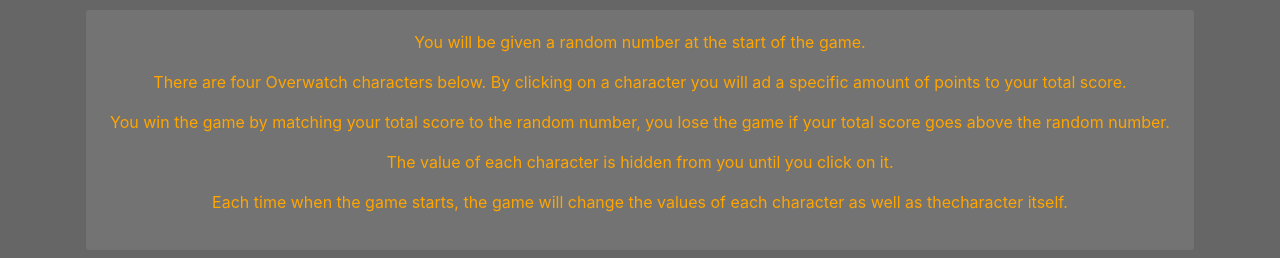
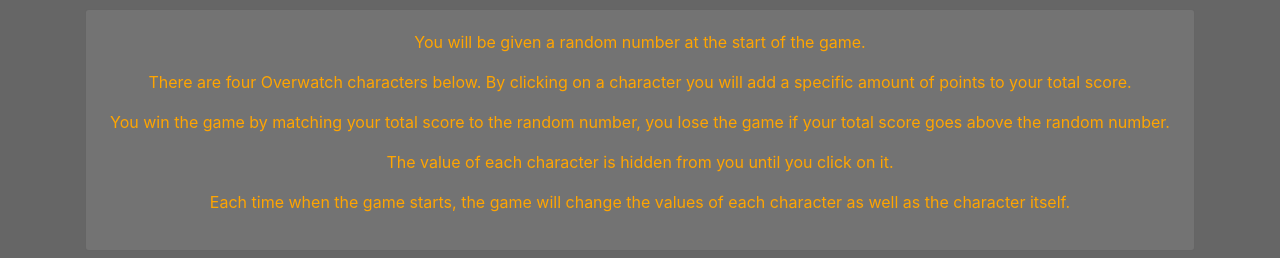
Before and after one commit to emilyjreed/week-4-game, a plain HTML site: page index.html in a window 1280 px wide. Both pictures are taken after a click on the button "Game Instructions". Shown: the part 193-451 px from the top of the page. Drawn offline with nearby package versions, Linux system fonts and the light colour scheme.

Commit message:
minor spelling errors fixed

```diff
--- a/index.html
+++ b/index.html
@@ -30,10 +30,10 @@
             <div class="collapse" id="collapseExample">
                 <div class="card card-body">
                     <p>You will be given a random number at the start of the game.</p>
-                    <p>There are four Overwatch characters below. By clicking on a character you will ad a specific amount of points to your total score.</p>
+                    <p>There are four Overwatch characters below. By clicking on a character you will add a specific amount of points to your total score.</p>
                     <p>You win the game by matching your total score to the random number, you lose the game if your total score goes above the random number.</p>
                     <p>The value of each character is hidden from you until you click on it.</p>
-                    <p>Each time when the game starts, the game will change the values of each character as well as thecharacter itself.</p>
+                    <p>Each time when the game starts, the game will change the values of each character as well as the character itself.</p>
                 </div>
             </div>
     </div>
```
